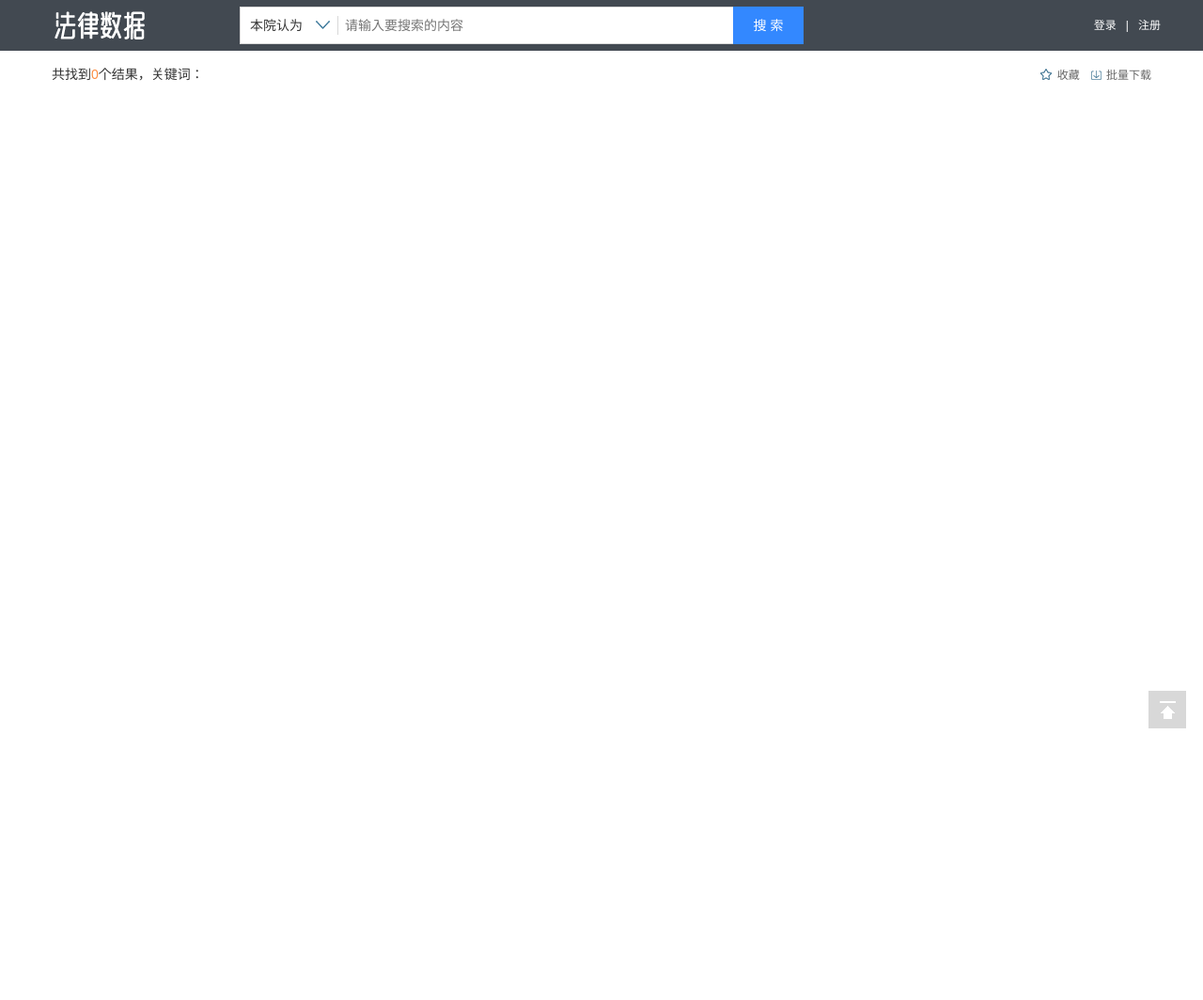
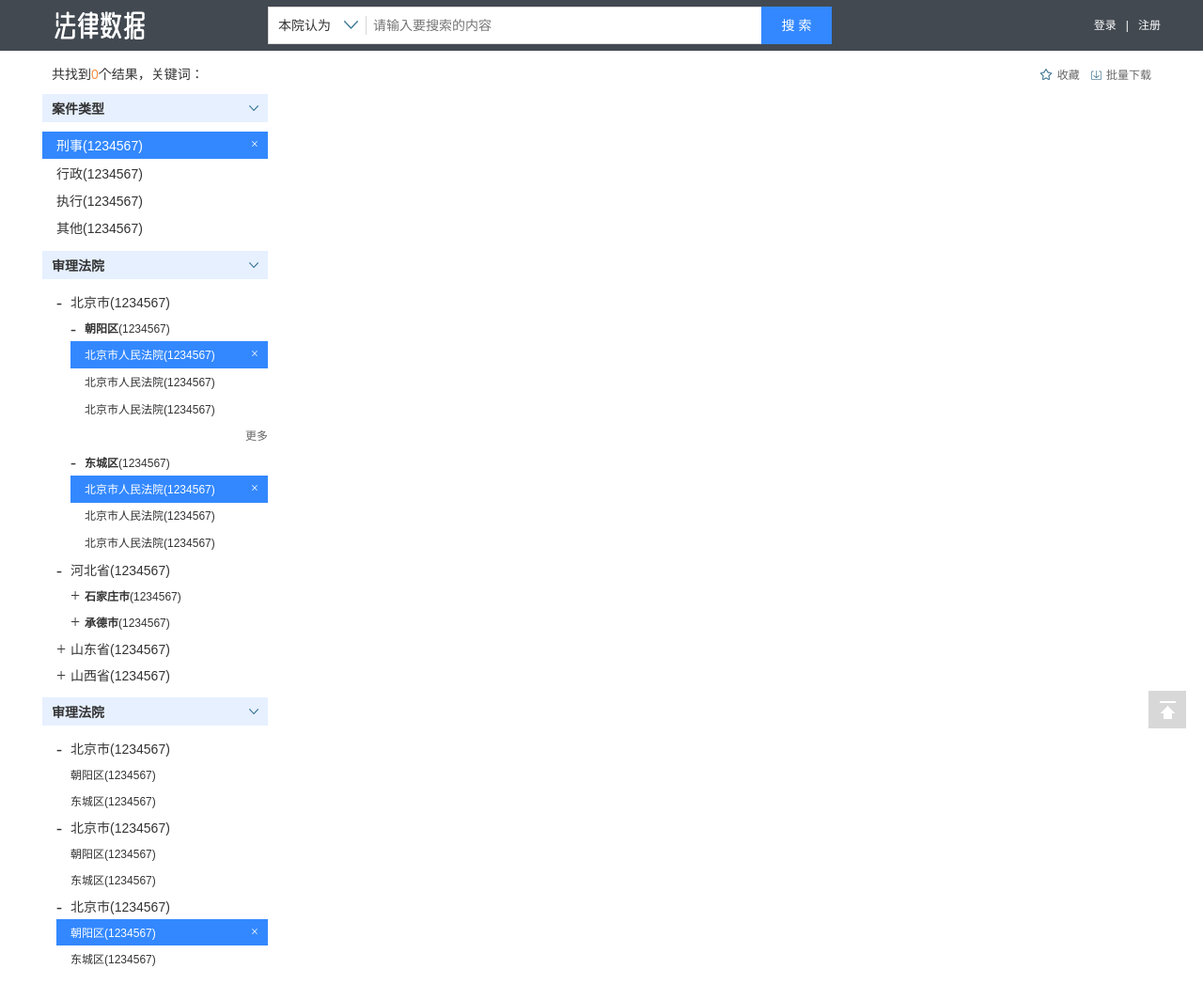
Before and after one commit to wuyue5chao/xiaoqiang, a PHP site: page /search.html in a window 1280 px wide. Shown: the whole page at 94% size. Before the commit the page ends 775 px from the top, so only its background shows below. Run offline with PHP 8.4, Linux system fonts and the light colour scheme.

Commit message:
修改列表
修改列表

```diff
--- a/css/index.css
+++ b/css/index.css
@@ -47,36 +47,35 @@ a:hover{color:#fd8d42;}
 .srh-drop li{border-bottom: 0; height: 28px;line-height: 28px;}
 /*搜索列表*/
 .head-srh{height: 54px; line-height: 54px; color: #fff; font-size: 12px; background: #424951;}
-.head-srh .top-logo{width: 210px; height: 54px;}
+.head-srh .top-logo{width: 240px; height: 54px;}
 .head-srh .srh-form{margin-top: 7px; color: #333; width: 600px; font-size: 14px;}
 .head-srh .srh-form .srh-ipt{ font-size: 14px;}
 .head-srh .srh-form .srh-btn,.head-srh .srh-form .srh-submit{ width: 73px; font-size: 14px;}
 
 .content{margin-bottom: 20px;}
-.list-wrap{position: relative; width: 210px;}
+.list-wrap{position: relative; width: 240px;}
 .list-wrap .item{ margin-bottom: 10px;}
 .list-wrap h3{position: relative; padding:5px 10px; font-size: 14px; background: #e6f0ff; font-weight: bold;}
 .list-wrap h3 a:hover{ color: #333;}
 .list-wrap .arrow{display: inline-block;position: absolute;top:10px; right: 10px; width: 10px;height:10px; background: url(../images/arrow.png) no-repeat 0 0;}
 .list-wrap .trans{ -webkit-transform:rotate(180deg); transform:rotate(180deg); -webkit-transform-origin:50% 50%; transform-origin:50% 50%;}
 
-.list-wrap .txt{ display: inline-block; max-width: 100px; height: 24px; line-height: 24px; overflow: hidden; float: left;}
-.list-wrap .num{ display: inline-block; float: left;}
-.list-wrap li{position: relative; padding:0 15px 0 10px; cursor:pointer;height: 28px; line-height: 28px;}
-.list-wrap li:hover{ background: #f0f0f0;}
+.list-wrap .symbol{display: inline-block; width: 10px; margin-right: 5px; font:18px "simhei"; vertical-align: middle;}
+.list-wrap .txt{ display: inline-block; max-width: 100px; height: 24px; line-height: 24px; overflow: hidden; vertical-align: middle;}
+.list-wrap .num{ display: inline-block; vertical-align: middle;}
+.list-wrap li{position: relative; padding-left: 15px; cursor:pointer; line-height: 28px;}
+.list-wrap li .close{display: none; position: absolute; top: 6px; right:0px; width: 28px; text-align: center; font: 14px "simhei";}
 .list-wrap li.on{ background: #38f; color: #fff;}
-.list-wrap li .close{display: none; position: absolute; right:8px;}
+.list-wrap li.on a{ color: #fff;}
 .list-wrap li.on .close{ display:inline-block;}
 .list-wrap .lists{ margin-top: 10px;}
-.list-wrap .other .tit{ display: block; padding: 0 10px; height: 28px; line-height: 28px;}
-.list-wrap .other .tit em{ display: inline-block; width: 10px;}
-.list-wrap .second-list li{ padding-left: 20px;}
+.list-wrap .other .tit{ display: block;height: 28px; line-height: 28px;}
 .list-wrap .second-list li{ font-size: 12px;}
 .list-wrap .more{ text-align:right; font-size: 12px;}
 .list-wrap .more a{ color: #666;}
 .list-wrap .more a:hover{color: #fd8d42;}
 
-.main{ width: 960px;}
+.main{width:930px;}
 .result{ padding: 15px 10px 10px;}
 .result .keywords{ width: 1000px;}
 .save a{margin-left: 10px;font-size: 12px; color: #666;}
@@ -86,7 +85,7 @@ a:hover{color:#fd8d42;}
 .load-icon{background-position: 0 -70px;}
 .keyword{ display: inline-block;margin:0 8px 8px 0; background: #38f; color: #fff; padding: 2px 5px; font-size: 12px;}
 .keyword:hover{ background:#fd8d42; color: #fff; }
-.keyword .close{ margin-left:8px; font-size: 12px;}
+.keyword .close{ margin-left:5px;font: 14px "simhei"; vertical-align: middle;}
 .info-wrap{ margin-bottom: 40px;}
 .item-info{position: relative; padding:10px; border-top: 1px solid #e8e8e8;}
 .item-info:hover{ background: #f8f8f8}
@@ -116,7 +115,7 @@ a:hover{color:#fd8d42;}
 .detail-item h3{font-size: 16px; background: #f2f4f6; padding:8px 10px; margin-bottom: 20px; border-left:4px solid #38f;}
 .detail-item h3 a:hover{color:#333;}
 .detail-item p{line-height: 2; text-indent: 2em;}
-.catalog{position: relative; width: 260px;}
+.catalog{position: relative; width: 240px;}
 .catalog-list{ padding: 20px; width:200px; background: #f2f4f6;}
 .catalog-list dt h3{padding-bottom: 15px; font-size: 16px;font-weight: bold; border-bottom: 1px solid #e8e8e8;}
 .catalog-list dd{padding-left: 20px; height: 40px; line-height: 40px;}
--- a/js/searchlist.js
+++ b/js/searchlist.js
@@ -41,7 +41,7 @@ $(function(){
 		for(var i=0,ilen=this.searchData['keyword'].length;i<ilen;i++){
 			var thisV = decodeURIComponent(decodeURI(this.searchData['keyword'][i]));
 			var searchCond = (thisV.indexOf("_")>-1 && thisV.split("_").length==3) ? thisV.split("_")[2]:  thisV;
-			html.push('<a data-v="'+thisV+'" href="javascript:void(0);" class="keyword">'+searchCond+'<em class="close">X</em></a>');
+			html.push('<a data-v="'+thisV+'" href="javascript:void(0);" class="keyword">'+searchCond+'<em class="close">×</em></a>');
 		}
 		this.conditionSelectObj.html(html.join(""));
 	}
--- a/search.html
+++ b/search.html
@@ -47,8 +47,112 @@
 			<p class="keywords fl">共找到<span class="fontyellow" id="searchNumObj">0</span>个结果，关键词：<span id="conditionSelectObj"></span></p>
 			<p class="save fr"><a href="javascript:void(0);" id="collectObj"><em class="save-icon icon"></em> 收藏</a><a href="javascript:void(0);" id="downObj"><em class="load-icon icon"></em> 批量下载</a></p>
 		</div>
-		<div class="list-wrap fl" id="conditionObj">
+		<div class="list-wrap fl">
+			<div class="item clearfix">
+				<h3><a href="#">案件类型<i class="arrow"></i></a></h3>
+				<ul class="lists" style="display:;">
+					<li class="on"><a href="#" class="tit"><span class="txt">刑事</span><em class="num">(1234567)</em></a><i class="close">×</i></li>
+					<li><a href="#" class="tit"><span class="txt">行政</span><em class="num">(1234567)</em><i class="close">×</i></a></li>
+					<li><a href="#" class="tit"><span class="txt">执行</span><em class="num">(1234567)</em><i class="close">×</i></a></li>
+					<li><a href="#" class="tit"><span class="txt">其他</span><em class="num">(1234567)</em><i class="close">×</i></a></li>
+				</ul>
+			</div>
+			<div class="item clearfix">
+				<h3><a href="#">审理法院<i class="arrow"></i></a></h3>
+				<ul class="lists">
+					<li class="other">
+						<a href="#" class="tit"><em class="symbol">-</em><span class="txt">北京市</span><em class="num">(1234567)</em></a>
+						<ul class="second-list">
+							<li>
+								<a href="#" class="tit"><em class="symbol">-</em><b class="txt">朝阳区</b><em class="num">(1234567)</em></a>
+								<ul class="third-list">
+									<li class="on"><a href="#"><span class="txt">北京市人民法院</span><em class="num">(1234567)</em><i class="close">×</i></a></li>
+									<li><a href="#"><span class="txt">北京市人民法院</span><em class="num">(1234567)</em></a></li>
+									<li><a href="#"><span class="txt">北京市人民法院</span><em class="num">(1234567)</em></a></li>
+								</ul>
+								<p class="more"><a href="#">更多</a></p>
+							</li>
+							<li>
+								<a href="#" class="tit"><em class="symbol">-</em><b class="txt">东城区</b><em class="num">(1234567)</em></a>
+								<ul class="third-list">
+									<li class="on"><a href="#"><span class="txt">北京市人民法院</span><em class="num">(1234567)</em><i class="close">×</i></a></li>
+									<li><a href="#"><span class="txt">北京市人民法院</span><em class="num">(1234567)</em></a></li>
+									<li><a href="#"><span class="txt">北京市人民法院</span><em class="num">(1234567)</em></a></li>
+								</ul>
+							</li>
+						</ul>
+					</li>
+					<li class="other">
+						<a href="#" class="tit"><em class="symbol">-</em><span class="txt">河北省</span><em class="num">(1234567)</em></a>
+						<ul class="second-list">
+							<li>
+								<a href="#" class="tit"><em class="symbol">+</em><b class="txt">石家庄市</b><em class="num">(1234567)</em></a>
+								<ul class="third-list" style="display:none;">
+									<li class="on"><a href="#"><span class="txt">北京市人民法院</span><em class="num">(1234567)</em><i class="close">×</i></a></li>
+									<li><a href="#"><span class="txt">北京市人民法院</span><em class="num">(1234567)</em></a></li>
+									<li><a href="#"><span class="txt">北京市人民法院</span><em class="num">(1234567)</em></a></li>
+								</ul>
+							</li>
+							<li>
+								<a href="#" class="tit"><em class="symbol">+</em><b class="txt">承德市</b><em class="num">(1234567)</em></a>
+								<ul class="third-list" style="display:none;">
+									<li class="on"><a href="#"><span class="txt">北京市人民法院</span><em class="num">(1234567)</em><i class="close">×</i></a></li>
+									<li><a href="#"><span class="txt">北京市人民法院</span><em class="num">(1234567)</em></a></li>
+									<li><a href="#"><span class="txt">北京市人民法院</span><em class="num">(1234567)</em></a></li>
+								</ul>
+							</li>
+						</ul>
+					</li>
+					<li class="other">
+						<a href="#" class="tit"><em class="symbol">+</em><span class="txt">山东省</span><em class="num">(1234567)</em></a>
+					</li>
+					<li class="other">
+						<a href="#" class="tit"><em class="symbol">+</em><span class="txt">山西省</span><em class="num">(1234567)</em></a>
+					</li>
+				</ul>
+			</div>
+			<div class="item clearfix">
+				<h3><a href="#">审理法院<i class="arrow"></i></a></h3>
+				<ul class="lists">
+					<li class="other">
+						<a href="#" class="tit"><em class="symbol">-</em><span class="txt">北京市</span><em class="num">(1234567)</em></a>
+						<ul class="second-list">
+							<li>
+								<a href="#" class="tit"><span class="txt">朝阳区</span><em class="num">(1234567)</em></a>
+							</li>
+							<li>
+								<a href="#" class="tit"><span class="txt">东城区</span><em class="num">(1234567)</em></a>
+							</li>
+						</ul>
+					</li>
+					<li class="other">
+						<a href="#" class="tit"><em class="symbol">-</em><span class="txt">北京市</span><em class="num">(1234567)</em></a>
+						<ul class="second-list">
+							<li>
+								<a href="#" class="tit"><span class="txt">朝阳区</span><em class="num">(1234567)</em></a>
+							</li>
+							<li>
+								<a href="#" class="tit"><span class="txt">东城区</span><em class="num">(1234567)</em></a>
+							</li>
+						</ul>
+					</li>
+					<li class="other">
+						<a href="#" class="tit"><em class="symbol">-</em><span class="txt">北京市</span><em class="num">(1234567)</em></a>
+						<ul class="second-list">
+							<li class="on">
+								<a href="#" class="tit"><span class="txt">朝阳区</span><em class="num">(1234567)</em><i class="close">×</i></a>
+							</li>
+							<li>
+								<a href="#" class="tit"><span class="txt">东城区</span><em class="num">(1234567)</em></a>
+							</li>
+						</ul>
+					</li>
+				</ul>
+			</div>
 		</div>
+		<!-- <div class="list-wrap fl" id="conditionObj">
+		</div> -->
+
 		<div class="main fr">
 			<p style="display:none;" id="waitObj" class="srhing center"><img src="images/loading.gif" width="32" height="32">正在搜索中...</p>
 			<div class="info-wrap" id="searchListObj">
```
